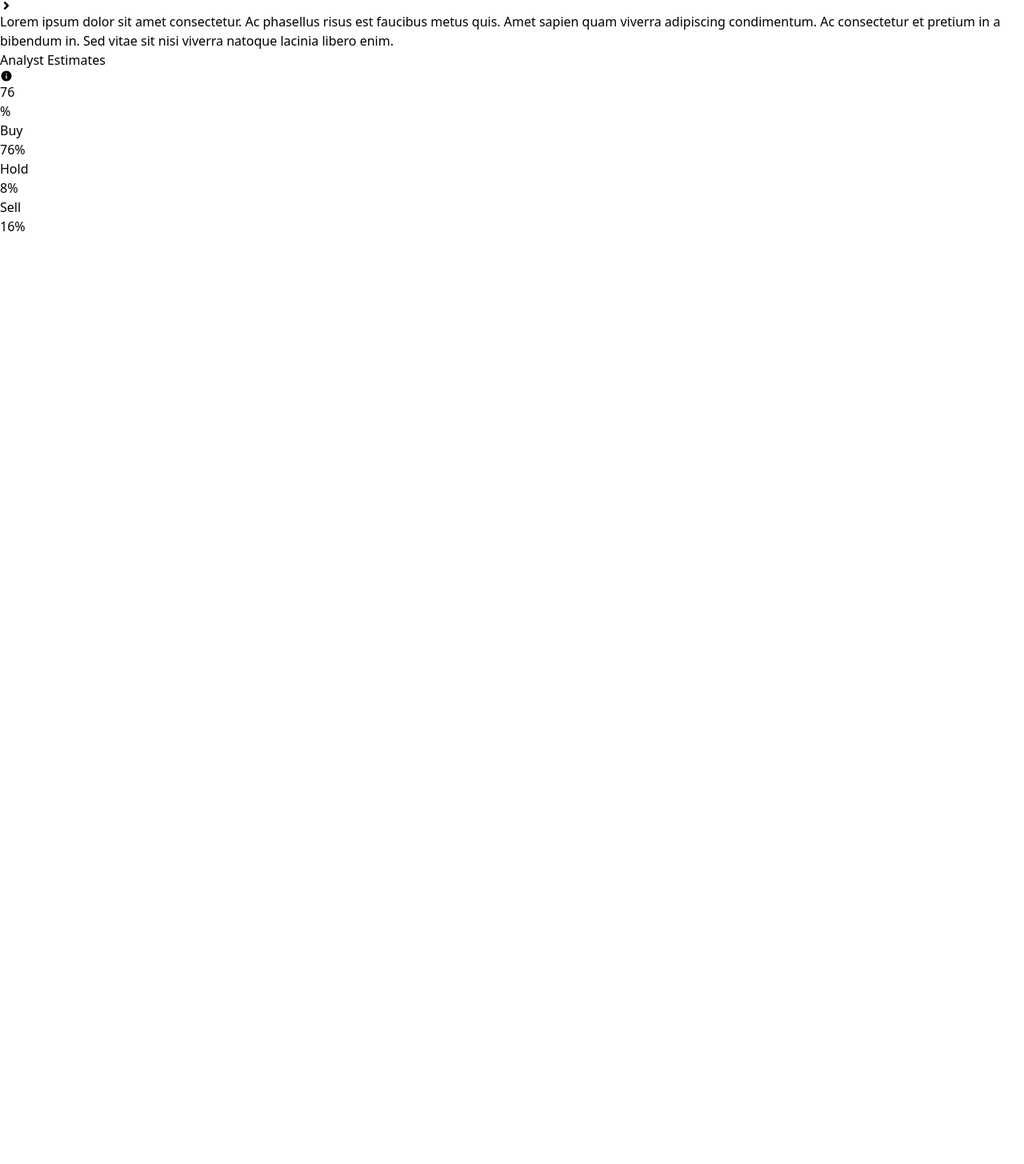
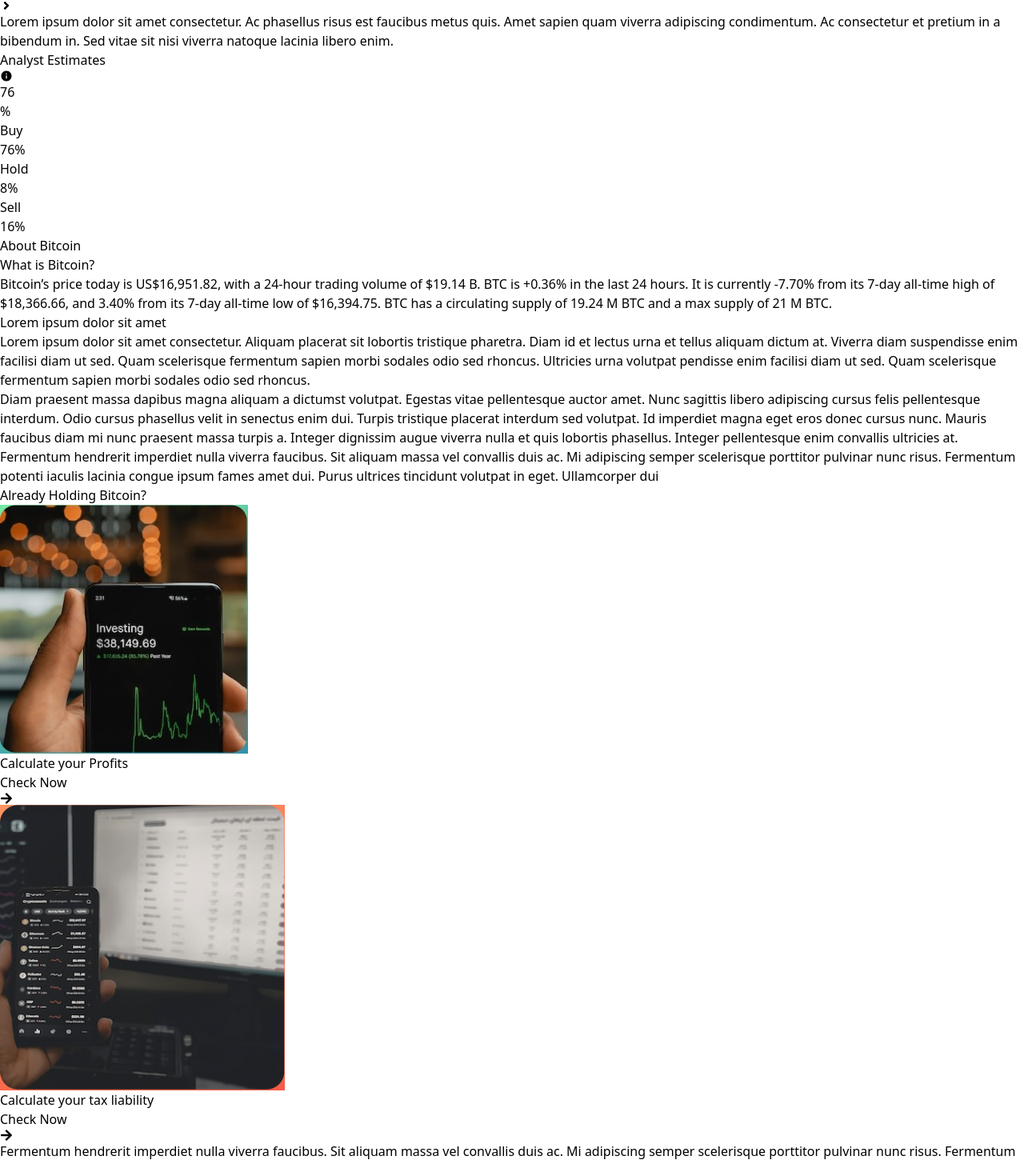
Before and after one commit to Chhavesh/Koinx-frontend-assignment, a React (Vite) app in the folder koinx_frontend/: page / in a window 1280 px wide. Shown: the part 6362-7817 px from the top of the page at 80% size. Before the commit the page ends 6657 px from the top, so only its background shows below. Built offline with nearby package versions, Linux system fonts and the light colour scheme; no server answers.

Commit message:
Added About card

```diff
--- /dev/null
+++ b/koinx_frontend/src/components/About.tsx
@@ -0,0 +1,115 @@
+import { FaArrowRight } from "react-icons/fa";
+import Profit from "../assets/profit.jpg";
+import Liability from "../assets/Liability.png";
+
+function About() {
+  return (
+    <div className="bg-white h-max rounded-lg my-5 lg:p-6 p-2">
+      <div>
+        <div className="text-2xl font-semibold text-[#0F1629]">
+          About Bitcoin
+        </div>
+        <div className="mt-6 ">
+          <div className="text-lg font-bold text-[#0B1426]">
+            What is Bitcoin?
+          </div>
+          <div className="mt-2 pb-4 text-[#3E424A] font-medium border-b-2 border-[#C9CFDD]/40">
+            Bitcoin’s price today is US$16,951.82, with a 24-hour trading volume
+            of $19.14 B. BTC is +0.36% in the last 24 hours. It is currently
+            -7.70% from its 7-day all-time high of $18,366.66, and 3.40% from
+            its 7-day all-time low of $16,394.75. BTC has a circulating supply
+            of 19.24 M BTC and a max supply of 21 M BTC.
+          </div>
+        </div>
+        <div className="mt-2 border-b-2 border-[#C9CFDD]/40 pb-4">
+          <div className="text-lg text-[#0B1426] font-bold">
+            Lorem ipsum dolor sit amet
+          </div>
+          <div className="text-[#3E424A] font-medium mt-2">
+            Lorem ipsum dolor sit amet consectetur. Aliquam placerat sit
+            lobortis tristique pharetra. Diam id et lectus urna et tellus
+            aliquam dictum at. Viverra diam suspendisse enim facilisi diam ut
+            sed. Quam scelerisque fermentum sapien morbi sodales odio sed
+            rhoncus. Ultricies urna volutpat pendisse enim facilisi diam ut sed.
+            Quam scelerisque fermentum sapien morbi sodales odio sed rhoncus.
+          </div>
+
+          <div className="mt-6 text-[#3E424A] font-medium">
+            Diam praesent massa dapibus magna aliquam a dictumst volutpat.
+            Egestas vitae pellentesque auctor amet. Nunc sagittis libero
+            adipiscing cursus felis pellentesque interdum. Odio cursus phasellus
+            velit in senectus enim dui. Turpis tristique placerat interdum sed
+            volutpat. Id imperdiet magna eget eros donec cursus nunc. Mauris
+            faucibus diam mi nunc praesent massa turpis a. Integer dignissim
+            augue viverra nulla et quis lobortis phasellus. Integer pellentesque
+            enim convallis ultricies at.
+          </div>
+          <div className="mt-6 text-[#3E424A] font-medium">
+            Fermentum hendrerit imperdiet nulla viverra faucibus. Sit aliquam
+            massa vel convallis duis ac. Mi adipiscing semper scelerisque
+            porttitor pulvinar nunc risus. Fermentum potenti iaculis lacinia
+            congue ipsum fames amet dui. Purus ultrices tincidunt volutpat in
+            eget. Ullamcorper dui
+          </div>
+        </div>
+
+        <div className=" mt-2 py-2">
+          <div className="text-[#0F1629] text-2xl font-semibold">
+            Already Holding Bitcoin?
+          </div>
+          <div className="lg:flex border-b-2 border-[#C9CFDD]/40 pb-4">
+            <div className="mt-4">
+              <div className="lg:w-[400px] h-[151px] bg-gradient-to-br from-[#79F1A4] to-[#0E5CAD] rounded-lg flex">
+                <div className="p-3">
+                  <img
+                    className="w-32 h-32 rounded-xl object-right object-cover"
+                    src={Profit}
+                    alt="IMG"
+                  />
+                </div>
+                <div className="items-center p-4 flex flex-col justify-center mr-10">
+                  <div className=" text-white text-xl">
+                    Calculate your Profits
+                  </div>
+                  <button className="bg-white px-3 py-2 rounded-lg mt-3 flex items-center">
+                    Check Now
+                    <FaArrowRight className="ml-2 font-normal" />
+                  </button>
+                </div>
+              </div>
+            </div>
+            <div className="mt-4 lg:ml-8">
+              <div className="lg:w-[400px] h-[151px] bg-gradient-to-br from-[#FF9865] to-[#EF3031] rounded-lg flex">
+                <div className="p-3">
+                  <img
+                    className="w-32 h-32 rounded-xl object-right object-cover"
+                    src={Liability}
+                    alt="IMG"
+                  />
+                </div>
+                <div className="items-center p-4 flex flex-col justify-center mr-10">
+                  <div className=" text-white text-xl">
+                  Calculate your tax liability
+                  </div>
+                  <div className="bg-white px-3 py-2 rounded-lg mt-3 flex items-center">
+                    Check Now
+                    <FaArrowRight className="ml-2 font-normal" />
+                  </div>
+                </div>
+              </div>
+            </div>
+          </div>
+        </div>
+        <div className="my-2 text-[#3E424A] font-medium ">
+          Fermentum hendrerit imperdiet nulla viverra faucibus. Sit aliquam
+          massa vel convallis duis ac. Mi adipiscing semper scelerisque
+          porttitor pulvinar nunc risus. Fermentum potenti iaculis lacinia
+          congue ipsum fames amet dui. Purus ultrices tincidunt volutpat in
+          eget. Ullamcorper dui
+        </div>
+      </div>
+    </div>
+  );
+}
+
+export default About;
--- a/koinx_frontend/src/pages/MainPage.tsx
+++ b/koinx_frontend/src/pages/MainPage.tsx
@@ -3,6 +3,8 @@ import WidgetContainer from "../components/WidgetContainer";
 import Toggle from "../components/Toggle.tsx";
 import Performance from "../components/Performance.tsx";
 import Sentiment from "../components/Sentiment.tsx";
+import About from "../components/About.tsx";
+
 function MainPage() {
   return (
     <div className="h-full w-screen bg-slate-200/40">
@@ -13,6 +15,7 @@ function MainPage() {
            <Toggle/>
            < Performance />
            <Sentiment/>
+           <About/>
         </div>
 
     </div>
```
Also changed, not shown: koinx_frontend/src/assets/liability.png (added), koinx_frontend/src/assets/profit.jpg (added).
